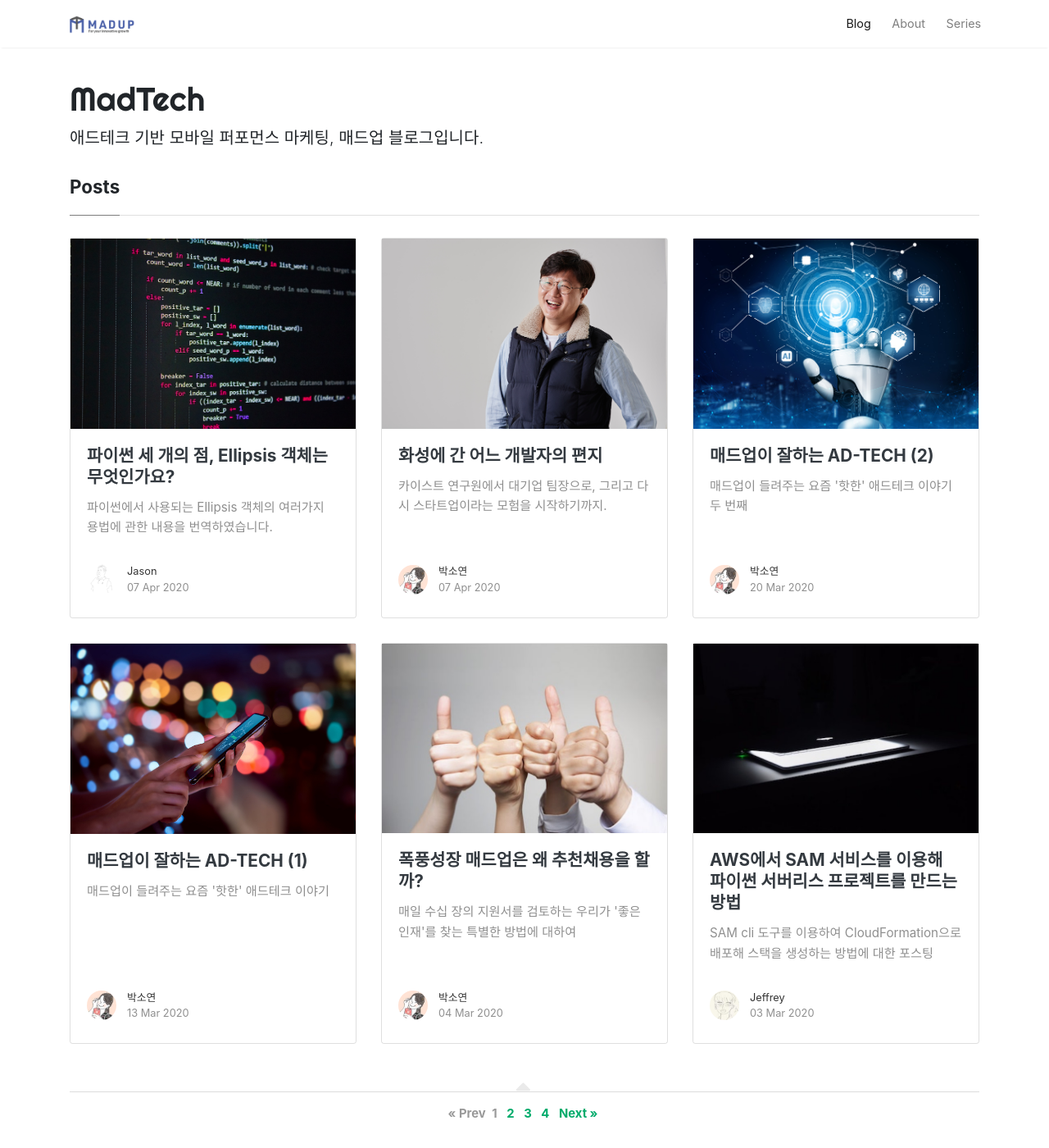
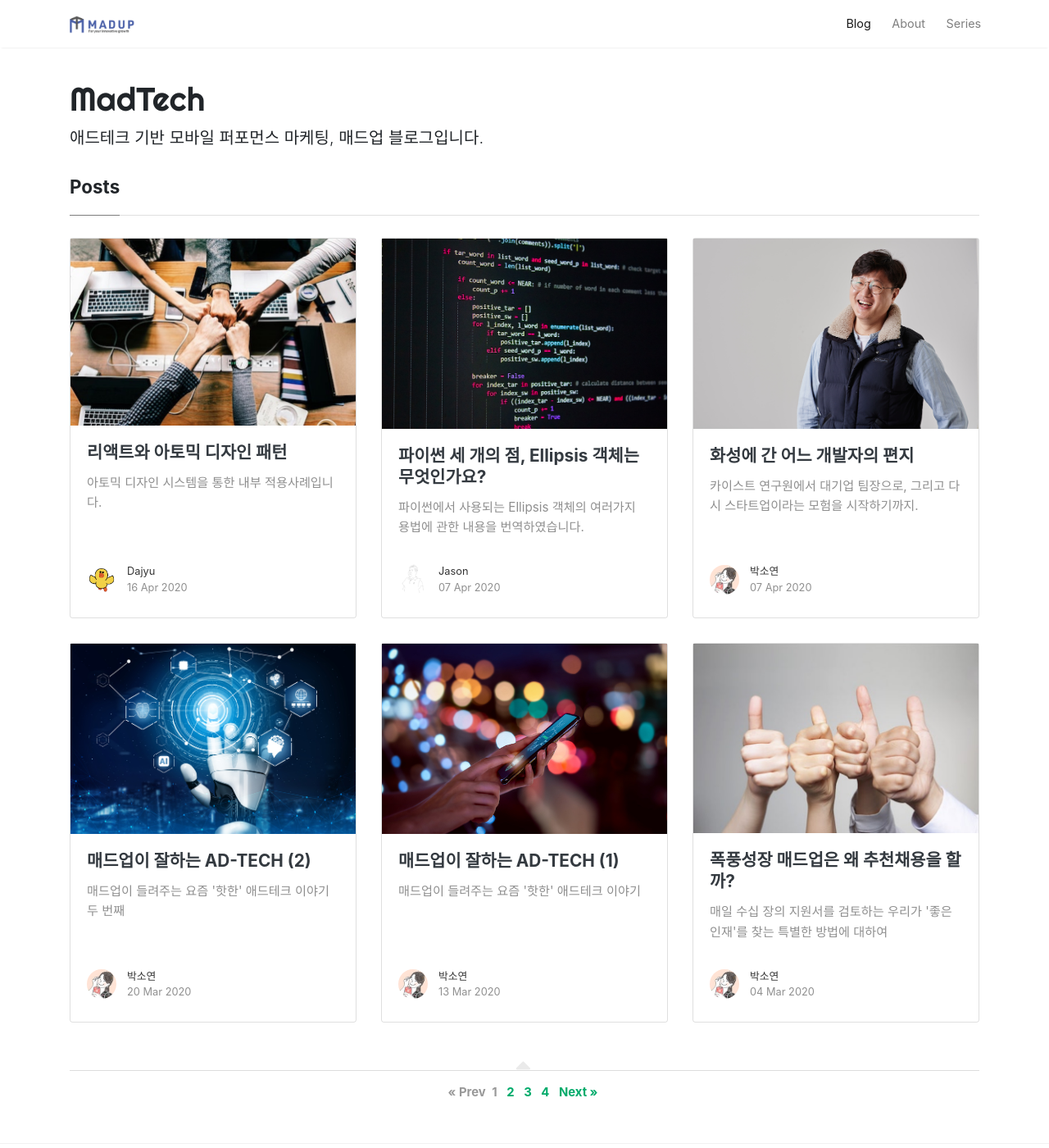
Before and after one commit to madup-inc/madup-inc.github.io, a Jekyll site: the page built from index.html, in a window 1280 px wide and 1400 px high. Shown: the whole window at 82% size. Built offline with Jekyll 4.4.1, drawn with Linux system fonts in a browser that asks for light colours; nearby versions of some CDN libraries; the list of posts is cut into pages by our own code; some of the changed lines change nothing that is shown.

Commit message:
[다쥬] 아토믹 디자인

````diff
--- a/_config.yml
+++ b/_config.yml
@@ -66,6 +66,11 @@ authors:
     display_name: Jayden
     avatar: "assets/avatars/jayden.jpg"
     description: "얼굴이 작아보이게 벤티 머그컵과 함께 ㅎ 매드업에서 꿈을 이뤄드립니다."
+  dajyu:
+    name: dajyu
+    display_name: Dajyu
+    avatar: "assets/avatars/dajyu.png"
+    description: "매드업에서 성장중인 프론트엔드 개발자"
 
 # Plugins
 plugins:
--- /dev/null
+++ b/_posts/2020-04-16-atomic-design.md
@@ -0,0 +1,108 @@
+---
+layout: post
+title: "리액트와 아토믹 디자인 패턴"
+author: dajyu
+image: assets/images/thumbnail/bump-collaboration-colleagues-1068523.jpg
+featured: true
+excerpt: 아토믹 디자인 시스템을 통한 내부 적용사례입니다.
+---
+
+## 아토믹 디자인이란?
+아토믹 디자인은 쉽게 말하면 디자인 요소들을 나누어 파악하고 이 요소들이 조합되는 과정을 통해서 디자인을 구성하는 방식을 의미한다. (즉, 컴포넌트 중심의 디자인 패턴인 것)
+
+- Atoms: 하나의 구성 요소. 본인 자체의 스타일만 가지고 있으며 다른 곳에 영향을 미치는 스타일은 적용되지 않아야 함.
+- Molecules: 원자들의 모음
+- Organisms: 분자들의 모음
+- Templates: 유기체들을 모아 템플릿으로 생성
+- Pages: 실제 페이지를 구성
+
+<img src="../assets/images/atomic-design/1.png">
+
+
+## 왜 아토믹 디자인인가?
+
+리액트는 컴포넌트를 중심으로 만들어지는 프레임워크로, 컴포넌트의 재사용성이 매우 중요하다. 중복이 되는 컴포넌트를 공통으로 사용할 수 있도록 빼는 것이 관건인데, 이것은 개발을 진행하다보면 일일히 생각하며 진행하는 것이 어렵다. 결국에는 중복되는 코드가 많아지고, 이를 관리하는 것이 어려워지게 되는 것이다
+
+그렇기에 개발 단계 처음부터 재사용성이 용이하며, 여러 개의 컴포넌트들을 모아 또 다른 컴포넌트를 만들 수 있도록(조립) 고민하며 개발하는 것이 중요해졌다. 컴포넌트 중심의 아토믹 디자인 패턴은 이러한 리액트의 특성과 잘 맞아 떨어졌다.
+
+어느 프로젝트에서든 버튼과 폼(Input) 등은 있기 마련인데, 이에 대한 디자인만 바뀔 뿐이라면 애초에 모든 프로젝트에서 사용할 수 있는 버튼과 폼 컴포넌트를 만들어 놓으면 효율성이 높아질 것이다.
+
+#### 그래서 다른 부트스트랩, Ant, Material UI랑 다른게 뭔데?
+(개인적으로) 다른 점이라면 실제로 우리가 사용할 컴포넌트들만 생성하여 위의 라이브러리들에 비해 가벼울 수 있다는 점과, 회사의 디자인적인 요소(회사 색깔, 테마 등)를 담아서 컴포넌트들을 개발하게 되면 전사 프로젝트에서 사용할 수 있다는 점이 있을 수 있다.
+
+## 실제후기
+현재 회사에서 개발중인 React 프로젝트에서 아토믹 디자인 패턴을 적용해 봤는데, 처음 단계인 atom만 잘 만들어 두면 다음 작업이 순조롭다는 것을 몸소 체험 중이다. 굳이 페이지마다 스타일을 줘서 커스텀 할 필요도 없고(물론 디테일이 필요할 수도 있다), 그 덕분에 더 이상 className을 신경쓰며 개발할 필요가 없다는 점 또한 아주 마음에 들었다.
+
+<img src="../assets/images/atomic-design/2.png">
+
+
+실제로 아토믹 패턴을 적용해보면서 molecule에 대한 관점 또한 달라지게 되었다. atom부터 organism 단계까지는 무조건 재사용성이 가능해야 한다는 강박관념(?)이 있었는데, 알고보니 atom 만 재사용성이 강조되며 그 이후의 단계는 재사용성이 가능해질 수도, 또는 한 페이지에서만 사용될 수도 있다는 것이다. 하지만 재사용이 될 수도 있기 때문에 네이밍이 굉장히 중요하다. (회원가입 페이지에서만 쓰일 줄 알고 SignUpFormWithEmailAndPassword라고 만들었던 것이 있는데, 로그인 화면에도 똑같이 쓰여 FormWithEmailAndPassword로 이름을 바꾸게 되었다..)
+
+
+## 결론
+컴포넌트화, 재사용성과 통일된 스타일, 블록처럼 조합하면 되는 간편함 등 아토믹 디자인 패턴을 리액트 컴포넌트 개발에 도입하게 되면 효율성이 극대화 될 수 있다. 아토믹 디자인 패턴을 적용한다 이는 곧 가장 리액트다운 개발이 가능하게 된다.
+
+
+### 적용예제
+
+```jsx
+// Button 컴포넌트
+// src/components/atoms/button/index.js
+
+const Button = ({ type = 'button', children = '' }) => (
+  <button type={type}>{children}</button>
+)
+```
+
+```jsx
+// Input 컴포넌트
+// src/components/atoms/input/index.js
+
+const Input = ({ type = 'text', id = '' }) => (
+  <input type={type} id={id} />
+)
+```
+
+```jsx
+// Label 컴포넌트
+// src/components/atoms/label/index.js
+
+const Label = ({ for = '', children = '' }) => (
+  <label htmlFor={for}>{children}</label>
+)
+```
+
+```jsx
+// Search Form
+// src/components/molecules/searchForm/index.js
+
+import { Button, Input } from 'atoms'
+
+const SearchForm = () => (
+  <div>
+    <Input />
+    <Button type={submit}>Search</Button>
+  </div>
+)
+```
+
+```jsx
+// src/components/molecules/formLabel/index.js
+
+import { Label, Input } from 'atoms'
+
+const FormLabel = () => (
+  <div>
+    <Label for="form_test">테스트</Label>
+    <Input id="form_test" />
+  </div>
+)
+```
+
+
+**참고자료**
+https://patternlab.io/
+https://bradfrost.com/blog/post/atomic-web-design/ (원문)
+https://brunch.co.kr/@ultra0034/63 (위 원문의 한글 번역)
+https://www.smoh.kr/276
+https://medium.com/@inthewalter/atomic-design-for-react-514660f93ba
````
Also changed, not shown: assets/avatars/dajyu.png (added), assets/images/atomic-design/1.png (added), assets/images/atomic-design/2.png (added).
